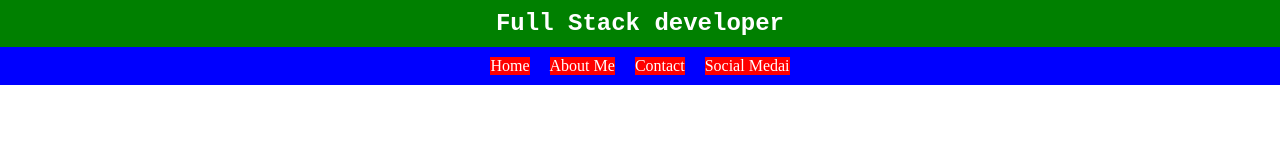
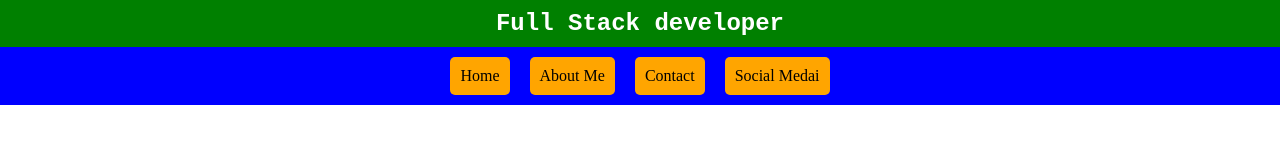
Before and after one commit to AlemayehuBonsaYaddesa/Calculator, a plain HTML site: page index.html in a window 1280 px wide. Drawn offline with Linux system fonts and the light colour scheme.

Commit message:
li style added
li style added as a new

```diff
--- a/css/style.css
+++ b/css/style.css
@@ -23,5 +23,9 @@ nav ul{
     color:white;
 }
 li{
-    background-color: red;
+    background-color: orange;
+    padding: 10px;
+    border-radius: 5px;
+    color:black;
+
 }
```
